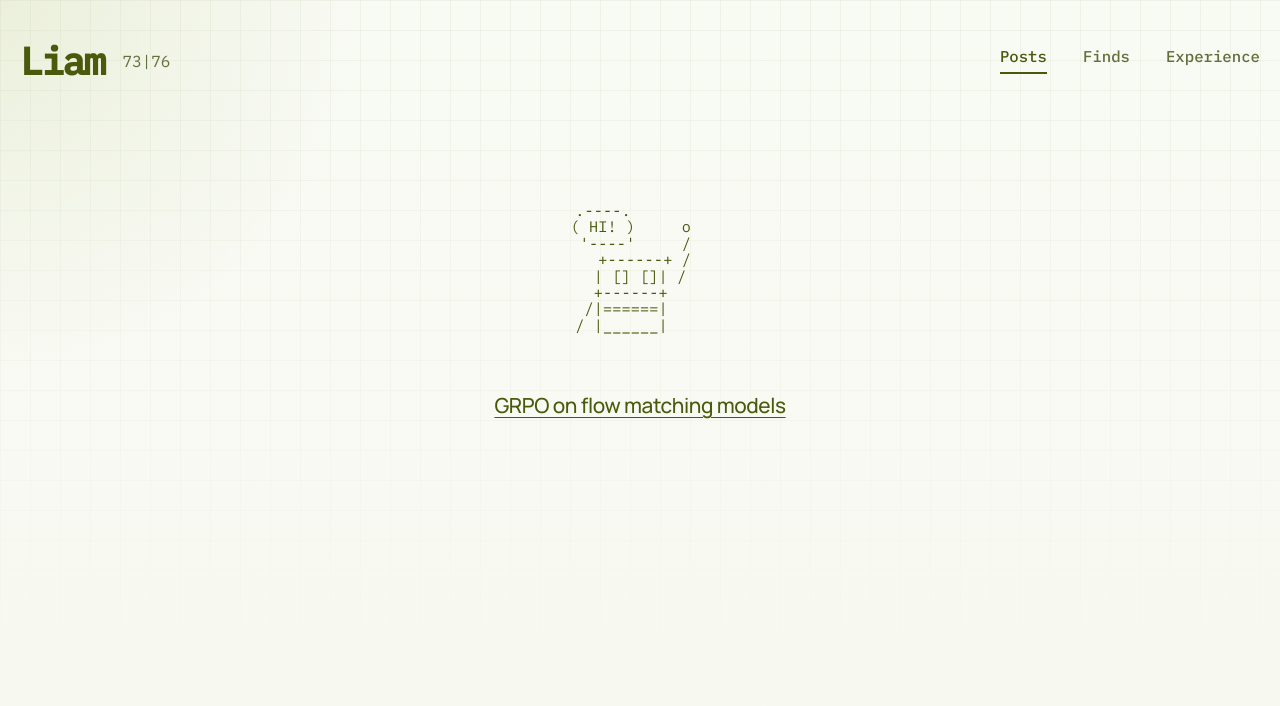
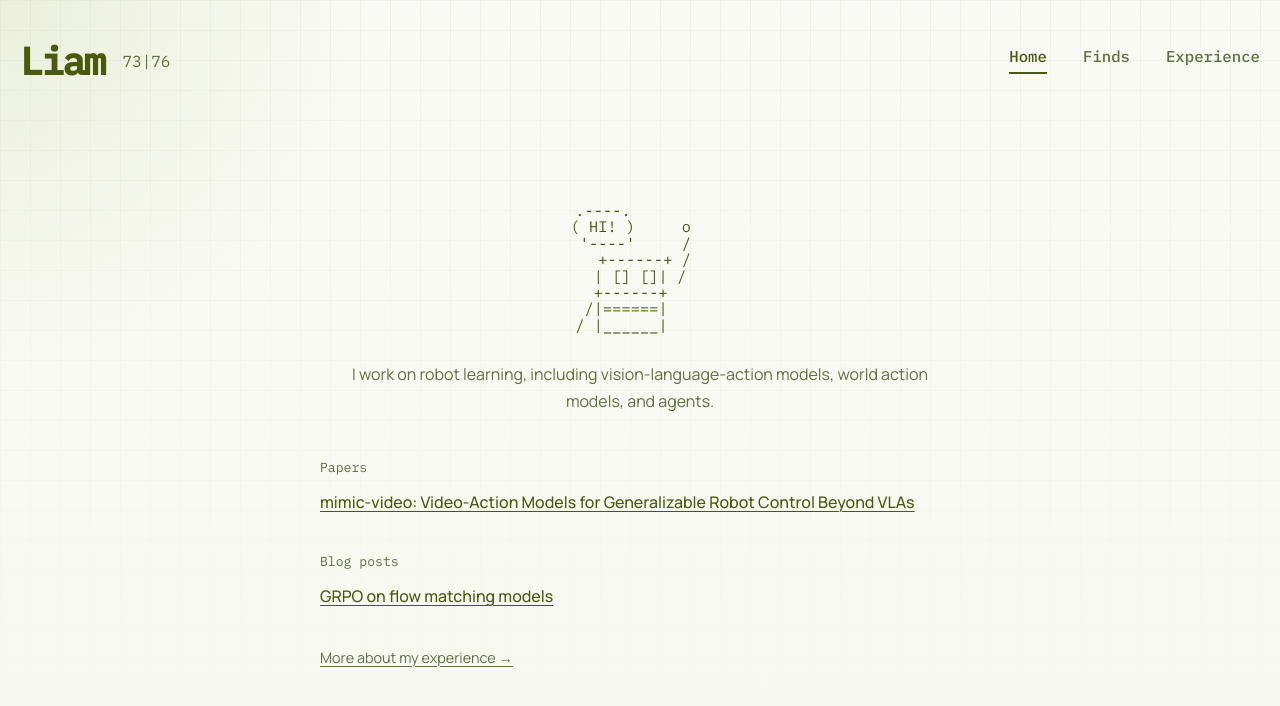
Before and after one commit to lachenbach/lachenbach.github.io, a website built with Vite: page index.html in a window 1280 px wide. Built offline with nearby package versions, Linux system fonts and the light colour scheme.

Commit message:
more things

```diff
--- a/index.html
+++ b/index.html
@@ -4,7 +4,7 @@
     <meta charset="UTF-8">
     <meta name="viewport" content="width=device-width, initial-scale=1.0">
     <meta name="description" content="Posts on robotics, imitation learning, and technical systems.">
-    <title>Liam | Posts</title>
+    <title>Liam | Home</title>
     <link rel="preconnect" href="https://fonts.googleapis.com">
     <link rel="preconnect" href="https://fonts.gstatic.com" crossorigin>
     <link href="https://fonts.googleapis.com/css2?family=IBM+Plex+Mono:wght@400;500&family=Manrope:wght@400;500;600;700;800&display=swap" rel="stylesheet">
@@ -19,13 +19,13 @@
             </div>
 
             <nav class="site-nav" aria-label="Primary navigation">
-                <a class="is-active" href="index.html">Posts</a>
+                <a class="is-active" href="index.html">Home</a>
                 <a href="finds.html">Finds</a>
                 <a href="experience.html">Experience</a>
             </nav>
         </header>
 
-        <main class="content">
+        <main class="content home-page">
             <section class="intro">
                 <div class="wave-lockup">
                     <div class="robot-scene">
@@ -34,15 +34,25 @@
                         </div>
                     </div>
                 </div>
+                <p class="home-introduction">I work on robot learning, including vision-language-action models, world action models, and agents.</p>
             </section>
 
-            <section class="post-list" aria-label="Featured posts">
+            <div class="home-sections">
+            <section class="home-section" aria-labelledby="papers-heading">
+                <h2 class="home-section-title" id="papers-heading">Papers</h2>
+                <p class="paper-entry"><a class="text-link" href="https://mimic-video.github.io/">mimic-video: Video-Action Models for Generalizable Robot Control Beyond VLAs</a></p>
+            </section>
+
+            <section class="home-section post-list" aria-labelledby="posts-heading">
+                <h2 class="home-section-title" id="posts-heading">Blog posts</h2>
                 <!-- POSTS:START -->
                 <article class="post-card">
-                    <h2><a class="post-row-link" href="flow-grpo-wan.html"><span>GRPO on flow matching models</span></a></h2>
+                    <h3><a class="post-row-link" href="flow-grpo-wan.html"><span>GRPO on flow matching models</span></a></h3>
                 </article>
                 <!-- POSTS:END -->
             </section>
+            <p class="home-experience"><a class="text-link" href="experience.html">More about my experience →</a></p>
+            </div>
         </main>
     </div>
 
--- a/scripts/build-posts.mjs
+++ b/scripts/build-posts.mjs
@@ -122,7 +122,7 @@ ${mathJaxScript}
             </div>
 
             <nav class="site-nav" aria-label="Primary navigation">
-                <a class="is-active" href="index.html">Posts</a>
+                <a class="is-active" href="index.html">Home</a>
                 <a href="finds.html">Finds</a>
                 <a href="experience.html">Experience</a>
             </nav>
@@ -146,7 +146,7 @@ ${post.htmlBody.trim()}
 
 function renderPostCard(post) {
     return `                <article class="post-card">
-                    <h2><a class="post-row-link" href="${post.slug}.html"><span>${escapeHtml(post.title)}</span></a></h2>
+                    <h3><a class="post-row-link" href="${post.slug}.html"><span>${escapeHtml(post.title)}</span></a></h3>
                 </article>`;
 }
 
--- a/styles.css
+++ b/styles.css
@@ -277,13 +277,13 @@ h2 {
     color: var(--ink-soft);
 }
 
-.post-card h2,
+.post-card h3,
 .note-card h2,
 .experience-card h2 {
     margin-bottom: 12px;
 }
 
-.post-card h2 {
+.post-card h3 {
     font-size: clamp(1.2rem, 2vw, 1.5rem);
     font-weight: 500;
     line-height: 1.4;
@@ -302,7 +302,7 @@ h2 {
     background: none;
 }
 
-.post-list .post-card h2 {
+.post-list .post-card h3 {
     margin: 0;
     font-size: clamp(1.1rem, 2vw, 1.3rem);
 }
@@ -320,6 +320,53 @@ h2 {
 .post-row-link:focus-visible {
     outline: 2px solid var(--accent);
     outline-offset: 5px;
+}
+
+.home-introduction {
+    max-width: 38rem;
+    margin-top: 28px;
+    color: var(--ink-soft);
+    font-size: 1rem;
+    line-height: 1.7;
+}
+
+.home-sections {
+    display: grid;
+    gap: 36px;
+    max-width: 640px;
+    margin: 0 auto;
+}
+
+.home-section {
+    text-align: left;
+}
+
+.home-section-title {
+    margin-bottom: 12px;
+    font-family: "IBM Plex Mono", monospace;
+    font-size: 0.82rem;
+    font-weight: 400;
+    line-height: 1.5;
+    letter-spacing: 0;
+    color: var(--ink-soft);
+}
+
+.paper-entry,
+.home-section .post-card h3 {
+    font-size: 1rem;
+    font-weight: 500;
+    line-height: 1.65;
+    letter-spacing: 0;
+}
+
+.home-section .post-row-link {
+    padding: 0;
+}
+
+.home-experience {
+    color: var(--ink-soft);
+    font-size: 0.9rem;
+    line-height: 1.6;
 }
 
 .post-meta {
@@ -597,6 +644,41 @@ body:has(.blog-post) .site-header a {
     margin-bottom: 6px;
 }
 
+.experience-profile {
+    display: grid;
+    grid-template-columns: 112px minmax(0, 1fr);
+    align-items: center;
+    gap: 24px;
+    margin-bottom: 36px;
+}
+
+.experience-portrait {
+    display: block;
+    width: 112px;
+    height: auto;
+    border-radius: 4px;
+}
+
+.experience-profile-copy .experience-links {
+    margin-top: 16px;
+    gap: 10px 20px;
+}
+
+.experience-profile-copy .experience-links a {
+    min-height: 0;
+    padding: 0;
+    border: 0;
+    border-radius: 0;
+    background: none;
+}
+
+@media (max-width: 480px) {
+    .experience-profile {
+        grid-template-columns: 1fr;
+        gap: 18px;
+    }
+}
+
 .experience-page .finds-note,
 .experience-page .finds-entry-list p {
     color: hsl(73 32% 28%);
```
Also changed, not shown: experience.html (+5 -3 lines), finds.html (+2 -2 lines), flow-grpo-wan.html (+1 -1 lines), llm-pretraining-lessons.html (+1 -1 lines), video-model-vaes.html (+1 -1 lines), assets/Standard_picture.jpg (added), assets/g-tau.svg (deleted), 2 other files.
